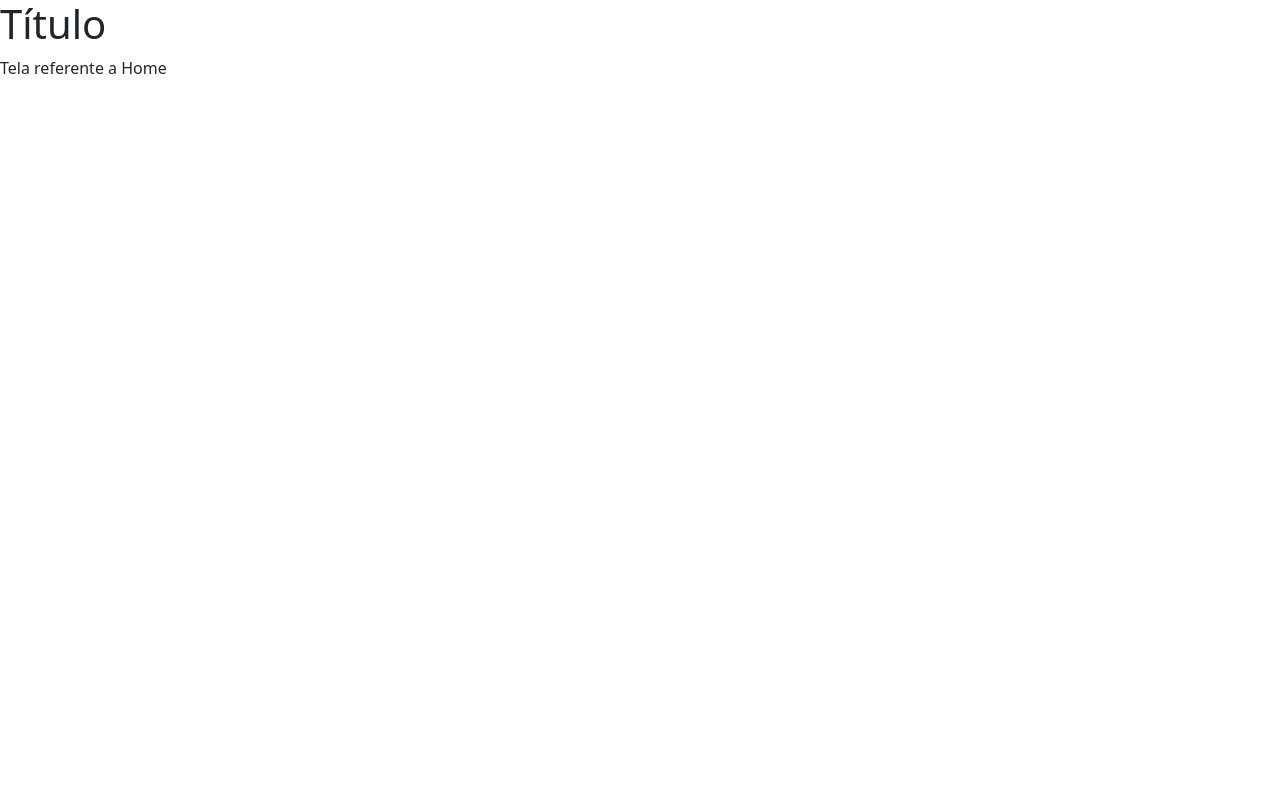
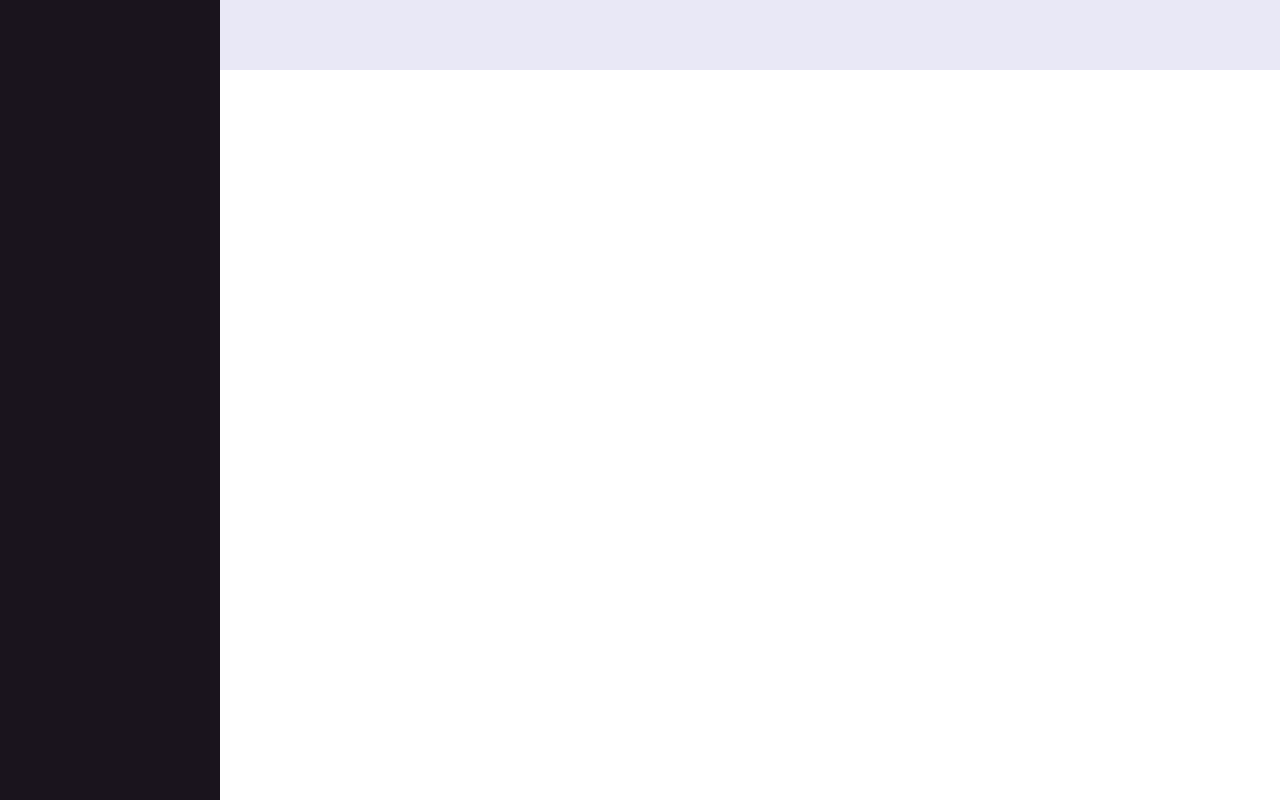
Before and after one commit to M-arcoA/app-dashboard, a Vue app in the folder frontend/: page / in a window 1280 px wide. Both pictures are taken after typing "name@example.com", "Sample123" into the empty fields and a click on the button "Submit". Built offline with nearby package versions, Linux system fonts and the light colour scheme.

Commit message:
Adiciona criação da estrutura do dashboard

```diff
--- a/frontend/src/assets/scss/_colors.scss
+++ b/frontend/src/assets/scss/_colors.scss
@@ -1,2 +1,6 @@
 $blue:#1E90FF;
 $white: #ffffff;
+$dark: #1a141d;
+$purple: #585366;
+$light-gray: #a4aabb;
+$light: #e9e8f6;
--- /dev/null
+++ b/frontend/src/pages/DashBoard/DashBoardComponent.vue
@@ -0,0 +1,25 @@
+<template>
+    <div class="main">
+        <div class="sidebar">
+
+        </div>
+        <div class="content-right">
+
+            <div class="navbar">
+
+            </div>
+            <div class="pages">
+
+            </div>
+        </div>
+    </div>
+</template>
+
+<script>
+export default {
+    name: 'DashBoardComponent',
+}
+</script>
+
+
+<style lang="scss" src="./style.scss" scoped />
--- /dev/null
+++ b/frontend/src/pages/DashBoard/style.scss
@@ -0,0 +1,32 @@
+@import '@/assets/scss/_main';
+
+.main {
+    width: 100%;
+    height: 100vh;
+
+
+    .sidebar {
+        width: 220px;
+        height: 100vh;
+        background-color: $dark;
+    }
+
+    .content-right {
+       width: calc(100% - 220px);
+       height: 100vh;
+
+
+       .navbar {
+            width: 100%;
+            height: 70px;
+            background-color: $light;
+        }
+
+        .pages {
+            width: 100%;
+            height: auto;
+
+
+        }
+    }
+}
--- a/frontend/src/pages/Home/HomeComponent.vue
+++ b/frontend/src/pages/Home/HomeComponent.vue
@@ -1,13 +1,13 @@
 <template>
-    <div class="home">
-    <h1>Título</h1>
-    <p>Tela referente a Home </p>
-    </div>
-
+    <DashBoardComponent />
 </template>
 
 <script>
+import DashBoardComponent from '../DashBoard/DashBoardComponent';
+
 export default {
-
+    components: {
+        DashBoardComponent,
+    }
 }
 </script>
--- a/frontend/src/pages/Login/style.scss
+++ b/frontend/src/pages/Login/style.scss
@@ -10,8 +10,6 @@
             background-color: $blue;
             border-radius: 7px;
         }
-
-
 
         header{
             width: 100%;
```
Also changed, not shown: frontend/src/components/HelloWorld.vue (deleted, +0 -58 lines), frontend/src/pages/Login/LoginComponent.vue (indentation only).
